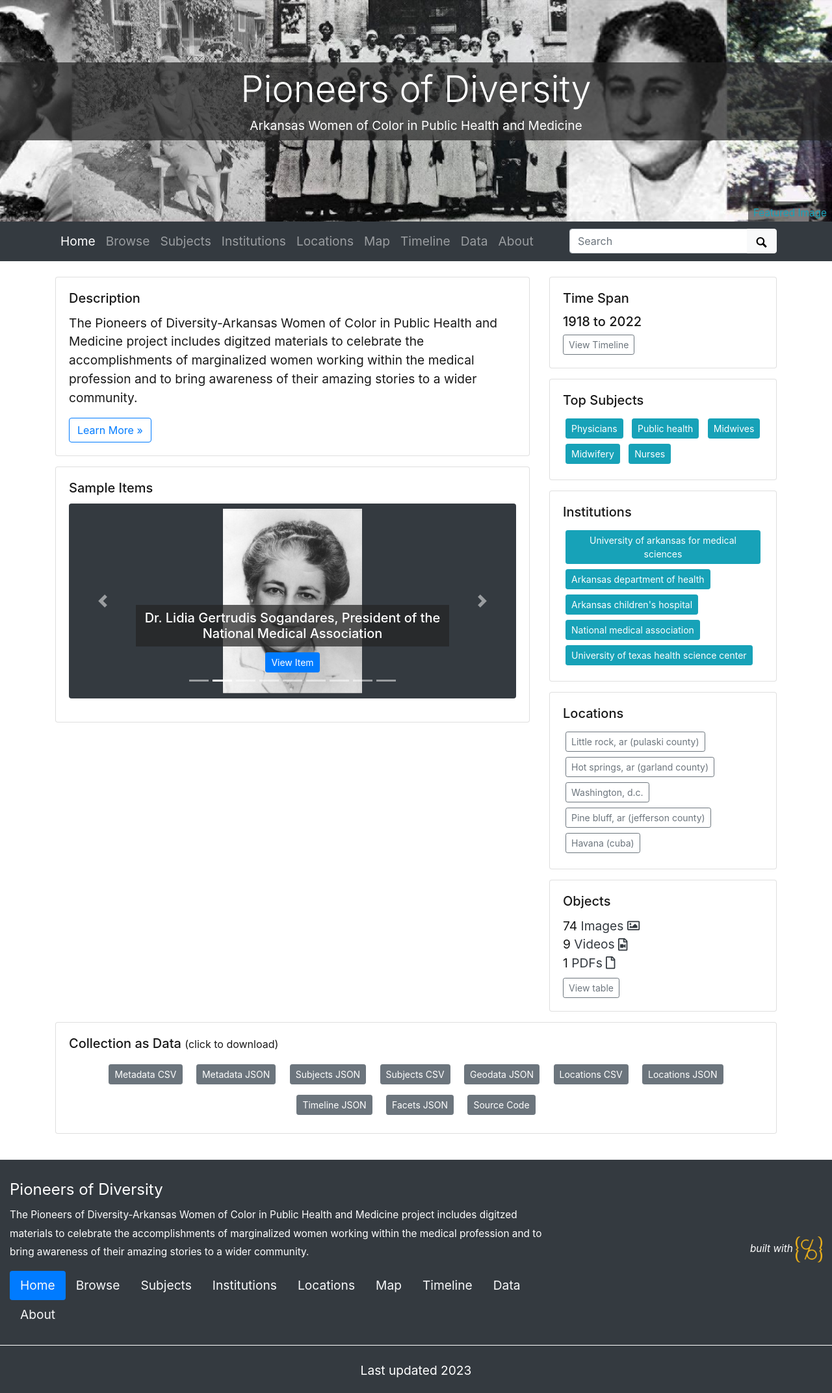
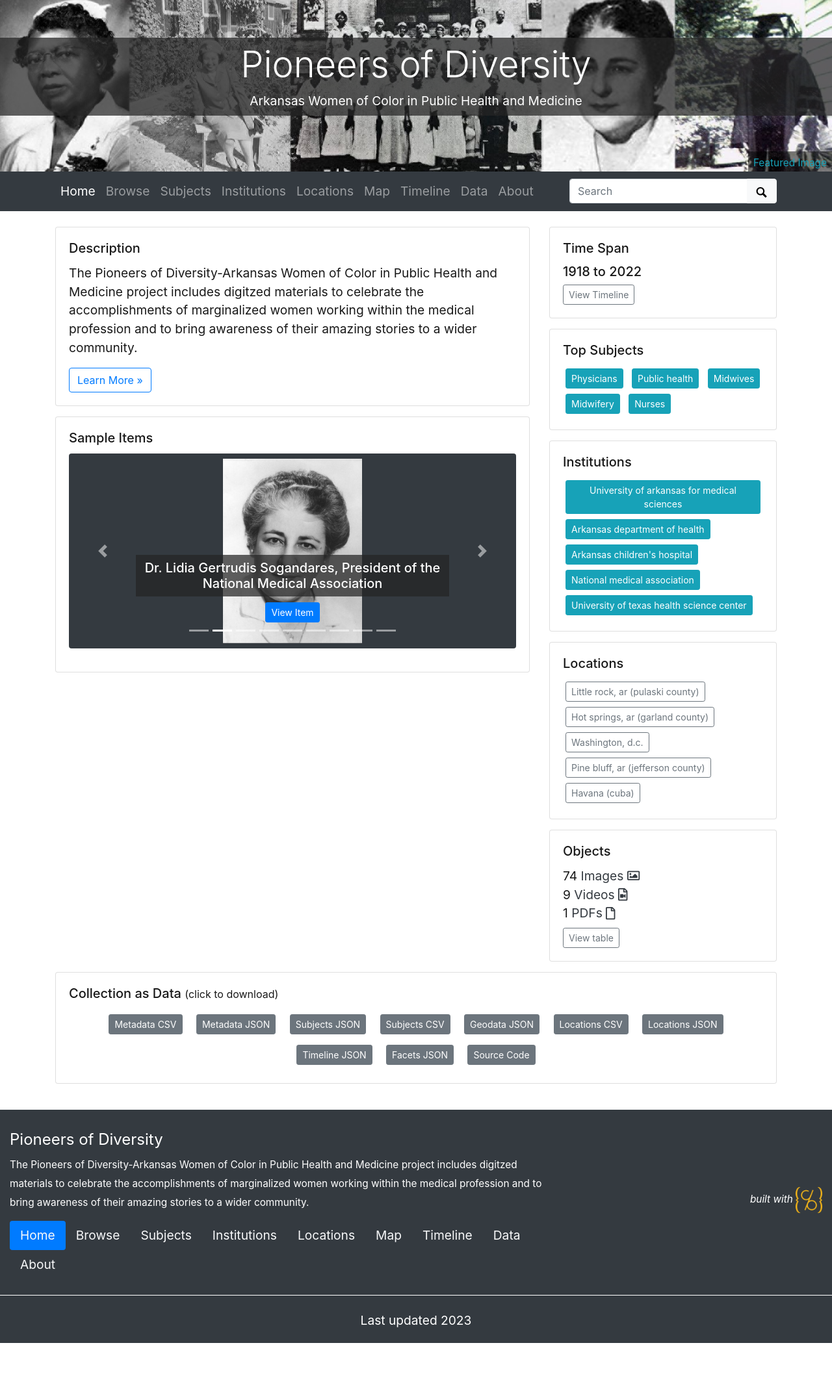
Before and after one commit to Starkad2/Wocim-GH2, a Jekyll site: the page built from index.md, in a window 1280 px wide. Shown: the whole page at 65% size. Built offline with Jekyll 4.4.1, drawn with Linux system fonts in a browser that asks for light colours; after the commit the page ends 2067 px from its top, so only the background shows below that.

Commit message:
Update theme.yml

```diff
--- a/_data/theme.yml
+++ b/_data/theme.yml
@@ -10,7 +10,7 @@
 # use either an objectid (from an item in this collect), a relative location of an image in this repo (ex. /assets/img/feature.jpg), or a full url to an image elsewhere
 featured-image: wocim034
 # optional: add extra padding around collection title for a larger image feature.
-home-title-y-padding: 5em # Default is 8em
+home-title-y-padding: 3em # Default is 8em
 # optional: change position of background image, center, top, bottom
 home-banner-image-position: center
 
```
